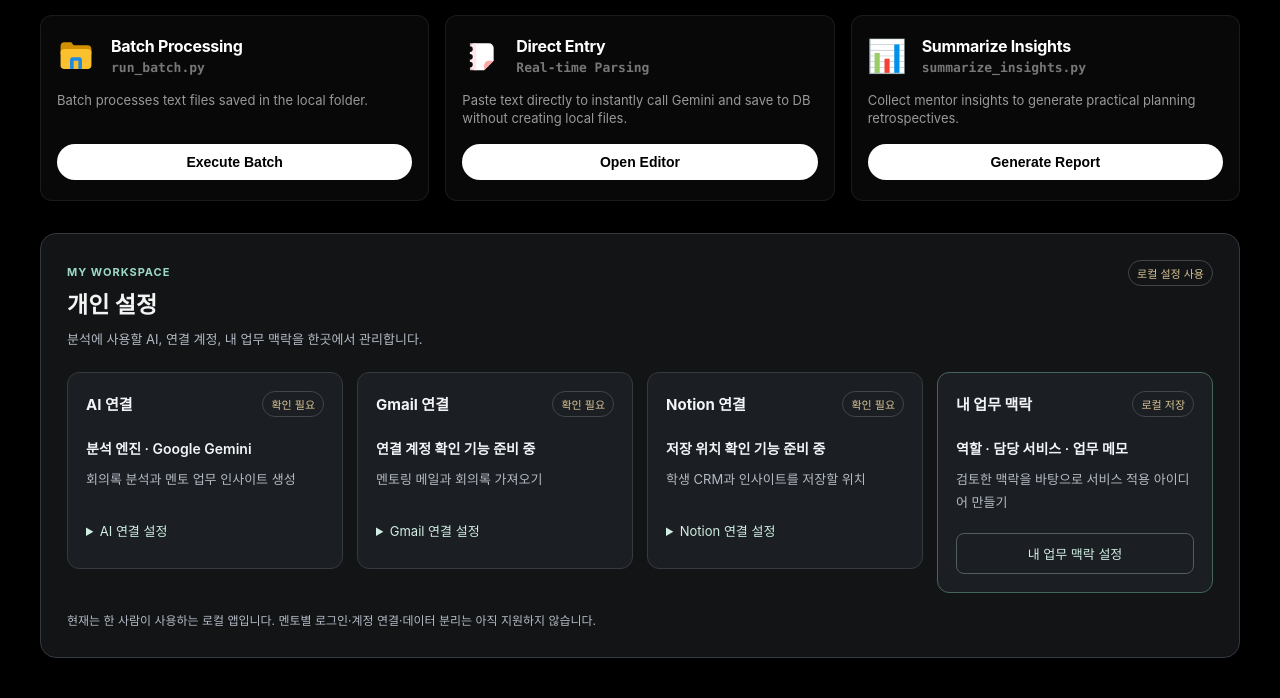
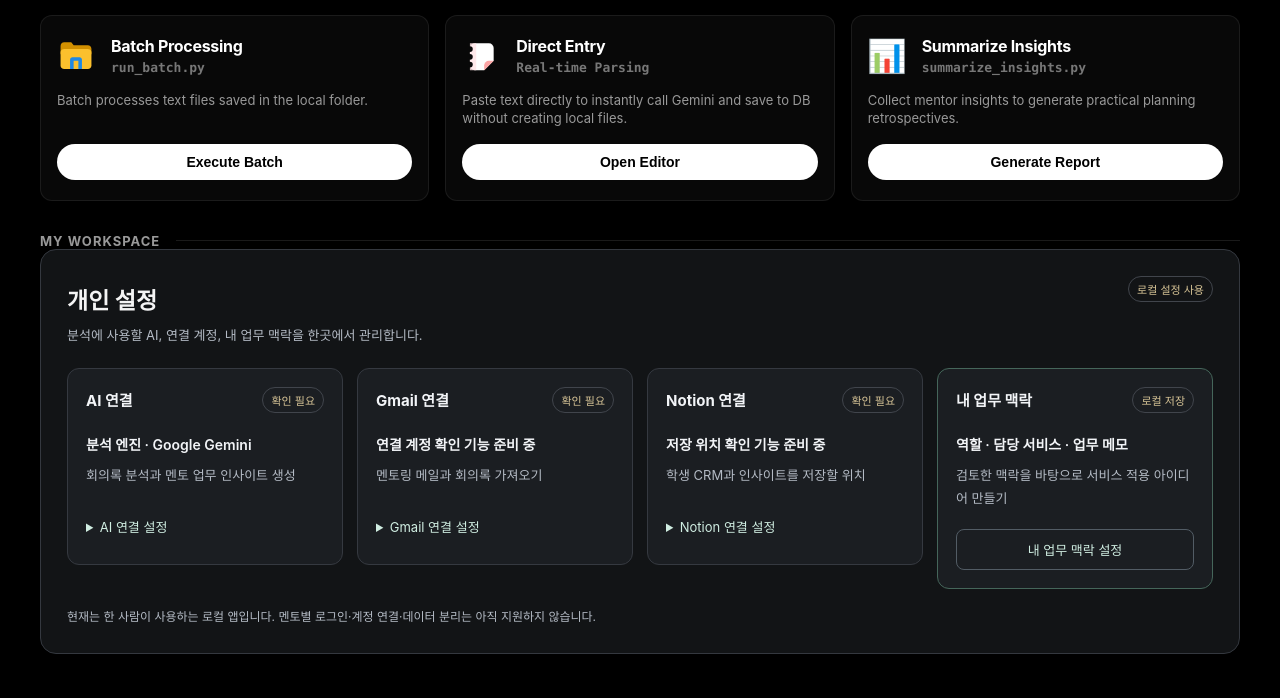
Before and after one commit to nana-park/mentoring-agent-for-mentor, a Flask app: page / in a window 1280 px wide. Shown: the part 713-1411 px from the top of the page. After the commit the page ends 1367 px from the top, so only its background shows below. Run offline with Flask 3, Linux system fonts and the light colour scheme; some web fonts are replaced.

Commit message:
style: place workspace heading above settings panel

```diff
--- a/mentoring/web/templates/personal_settings.html
+++ b/mentoring/web/templates/personal_settings.html
@@ -1,7 +1,11 @@
+<div class="workspace-section">
+    <div class="category-header">
+        <span class="category-title">MY WORKSPACE</span>
+        <div class="category-line"></div>
+    </div>
 <section class="personal-settings" aria-labelledby="personal-settings-title">
     <div class="settings-heading">
         <div>
-            <span class="context-kicker">MY WORKSPACE</span>
             <h3 id="personal-settings-title">개인 설정</h3>
             <p>분석에 사용할 AI, 연결 계정, 내 업무 맥락을 한곳에서 관리합니다.</p>
         </div>
@@ -51,3 +55,4 @@
     </div>
     <p class="settings-footnote">{% if pages_demo %}현재 웹에서는 실제 계정 연결·AI 분석을 실행하지 않습니다. 업무 맥락 입력은 새로고침하면 초기화됩니다.{% else %}현재는 한 사람이 사용하는 로컬 앱입니다. 멘토별 로그인·계정 연결·데이터 분리는 아직 지원하지 않습니다.{% endif %}</p>
 </section>
+</div>
```
Also changed, not shown: index.html (+7 -2 lines).
